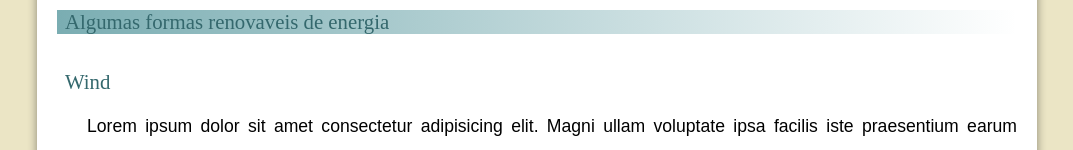
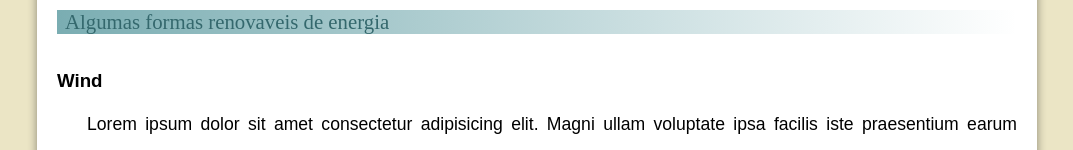
Before and after one commit to DouglasM14/Site, a plain HTML site: page renewable.html in a window 1280 px wide. Shown: the part 442-592 px from the top of the page, without its empty margins (103-1176 px from the left). Drawn offline with Linux system fonts and the light colour scheme; a web font is replaced by a local one.

Commit message:
css não carrega

```diff
--- a/renewable.html
+++ b/renewable.html
@@ -4,7 +4,7 @@
     <meta charset="UTF-8">
     <meta http-equiv="X-UA-Compatible" content="IE=edge">
     <meta name="viewport" content="width=device-width, initial-scale=1.0">
-    <link rel="stylesheet" href="css/renewable.css">
+    <link rel="stylesheet" href="css/index.css">
     <script src="js/codigo.js"></script>
     <title>The Right Way</title>
 </head>
```
